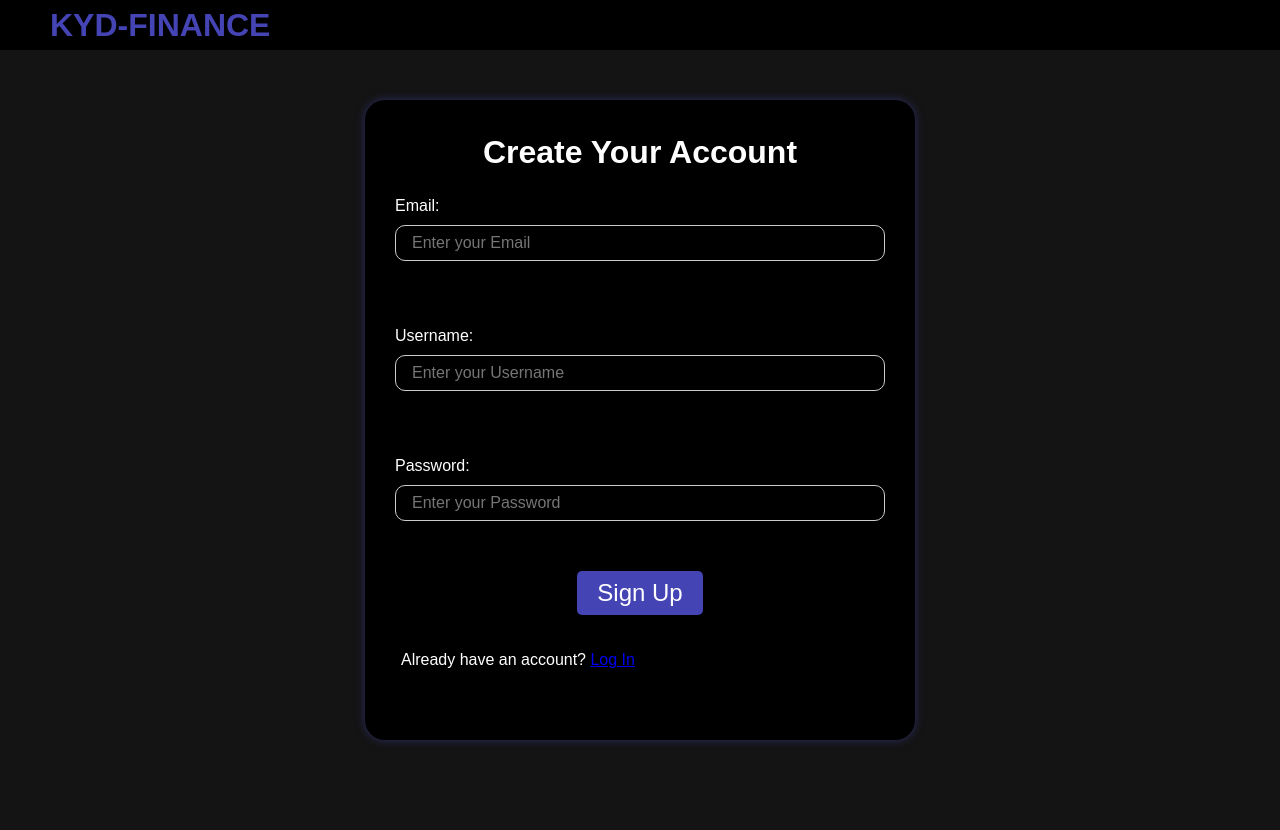
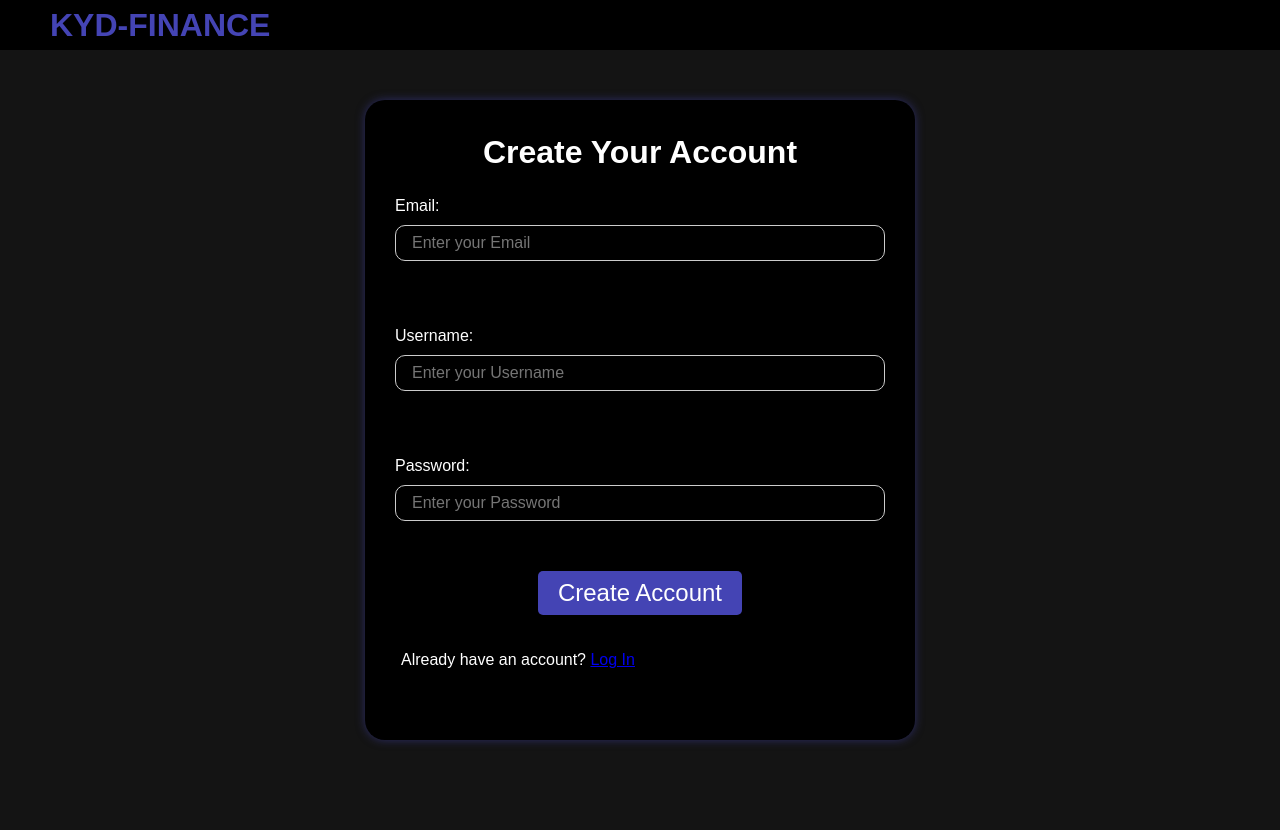
Before and after one commit to kydallaboutlearning/kydfinance, a Django app: template template/registration/register.html in a window 1280 px wide. Run offline with Django 5.2, Linux system fonts and the light colour scheme; the template is opened without the code that fills it: values that come from a table or form of the project are taken from there, others are empty; some libraries are stand-ins or nearby versions.

Commit message:
Update(accounts): updated the signup template code

```diff
--- a/template/registration/register.html
+++ b/template/registration/register.html
@@ -2,7 +2,7 @@
   {% load i18n %}
 {% block content %}
 
-{% block title %} | SignUp{% endblock %}
+{% block title %} | Sign Up{% endblock %}
 <main>
   <div class="header__container">
       <!-- Placeholder for any additional content, if necessary -->
@@ -12,12 +12,13 @@
       <div class="signup__card">
           <div class="signup__content">
 
+
               <div class="signup__header">
                   <h1>{% trans "Create Your Account" %}</h1>
                   <form action="{% url 'accounts:register' %}" method="post">
                       {% csrf_token %}
                       {{ form.as_p }}
-                      <button type="submit">{% trans 'Sign Up' %}</button>
+                      <button type="submit">{% trans 'Create Account' %}</button>
                   </form>
                   <p class="signup__p">{% trans "Already have an account?" %} <a href="{% url 'accounts:login' %}">{% trans "Log In" %}</a></p>
               </div>
```
